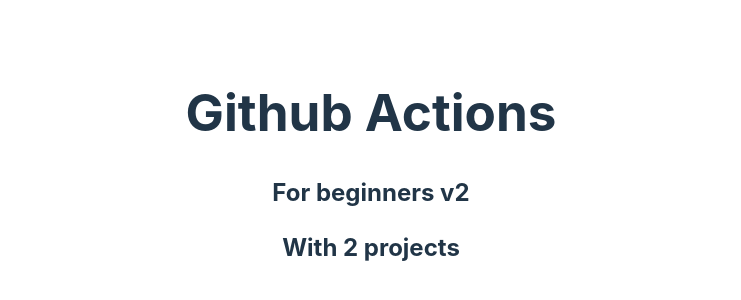
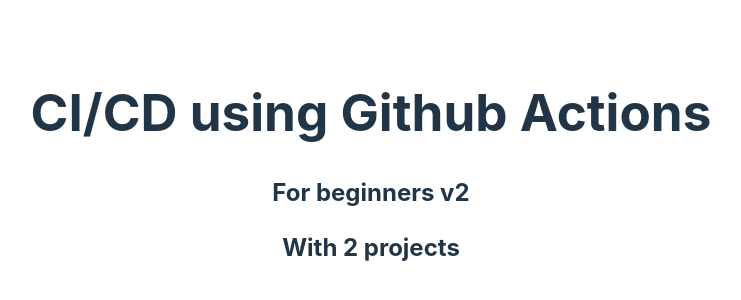
Before and after one commit to siddheshdhumatkar423/react-cidcd-demo-gitactions, a React (Vite) app: page / in a window 1280 px wide. Shown: the part 232-532 px from the top of the page, without its empty margins (269-1010 px from the left). Built offline with nearby package versions, Linux system fonts and the light colour scheme.

Commit message:
addd new feature

```diff
--- a/src/App.jsx
+++ b/src/App.jsx
@@ -4,7 +4,7 @@
 
   return (
     <>
-      <h1>Github Actions</h1>
+      <h1>CI/CD using Github Actions</h1>
       <h2>For beginners v2</h2>
       <h2>With 2 projects</h2>
     </>
```
